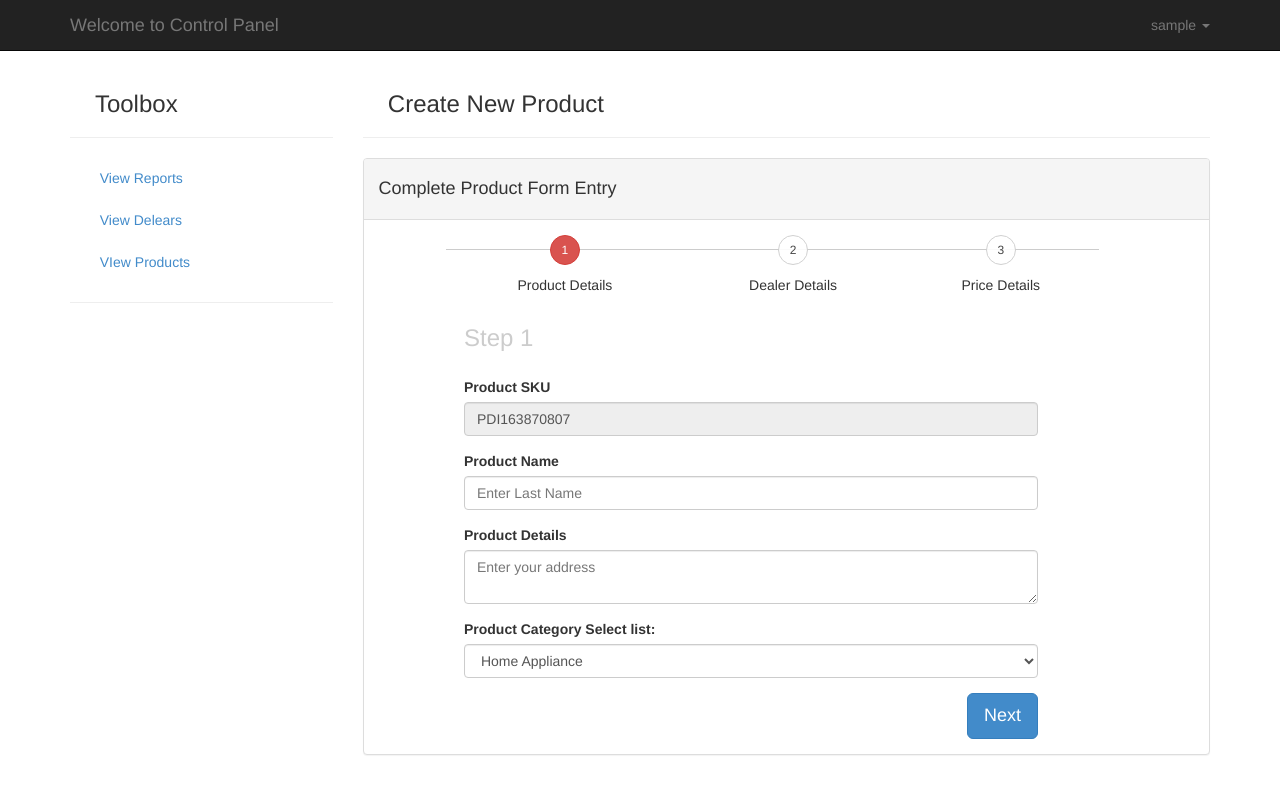
After one commit to sagar767/inventory, a PHP site: page /sites/new-product in a window 1280 px wide. The commit adds this page. Run offline with PHP 8.4, Linux system fonts and the light colour scheme; the visitor is signed in with stand-in values (Sample User, id 1); a stand-in replaces the project's code that opens the database connection; some web fonts are replaced.

Commit message:
Session related functionality modified;Product Page added

```diff
--- a/css/style.css
+++ b/css/style.css
@@ -25,3 +25,51 @@ footer {
   -o-border-radius: 10px;
   border-radius: 10px;
 }
+
+/*Product Registration Form*/
+.stepwizard-step p {
+	margin-top: 10px;
+}
+.stepwizard-row {
+	display: table-row;
+}
+.stepwizard {
+	display: table;
+	width: 80%;
+	position: relative;
+}
+.stepwizard-step button[disabled] {
+	opacity: 1 !important;
+	filter: alpha(opacity=100) !important;
+}
+.stepwizard-row:before {
+	top: 14px;
+	bottom: 0;
+	position: absolute;
+	content: " ";
+	width: 100%;
+	height: 1px;
+	background-color: #ccc;
+	z-order: 0;
+}
+.stepwizard-step {
+	display: table-cell;
+	text-align: center;
+	position: relative;
+}
+.panel-body form h3{
+	color:#CCCCCC;
+	margin-bottom:25px;
+}
+.btn-circle {
+	width: 30px;
+	height: 30px;
+	text-align: center;
+	padding: 6px 0;
+	font-size: 12px;
+	line-height: 1.428571429;
+	border-radius: 15px;
+}
+.btn[disabled]{
+	opacity:0.9;
+}
--- /dev/null
+++ b/js/site.js
@@ -0,0 +1,42 @@
+$(document).ready(function () {
+  var navListItems = $('div.setup-panel div a'),
+		  allWells = $('.setup-content'),
+		  allNextBtn = $('.nextBtn');
+
+  allWells.hide();
+
+  navListItems.click(function (e) {
+	  e.preventDefault();
+	  var $target = $($(this).attr('href')),
+			  $item = $(this);
+
+	  if (!$item.hasClass('disabled')) {
+		  navListItems.removeClass('btn-danger').addClass('btn-default');
+		  $item.addClass('btn-danger');
+		  allWells.hide();
+		  $target.show();
+		  $target.find('input:eq(0)').focus();
+	  }
+  });
+
+  allNextBtn.click(function(){
+	  var curStep = $(this).closest(".setup-content"),
+		  curStepBtn = curStep.attr("id"),
+		  nextStepWizard = $('div.setup-panel div a[href="#' + curStepBtn + '"]').parent().next().children("a"),
+		  curInputs = curStep.find("input[type='text'],input[type='url'],textarea[textarea]"),
+		  isValid = true;
+
+	  $(".form-group").removeClass("has-error");
+	  for(var i=0; i<curInputs.length; i++){
+		  if (!curInputs[i].validity.valid){
+			  isValid = false;
+			  $(curInputs[i]).closest(".form-group").addClass("has-error");
+		  }
+	  }
+
+	  if (isValid)
+		  nextStepWizard.removeAttr('disabled').trigger('click');
+  });
+
+  $('div.setup-panel div a.btn-danger').trigger('click');
+});
--- a/sites/layout/footer.php
+++ b/sites/layout/footer.php
@@ -2,5 +2,6 @@
 <script src="../js/jquery.validate.min.js" type="text/javascript"></script>
 <script src="../js/bootstrap.min.js" type="text/javascript"></script>
 <script src="../js/jquery.ui.shake.min.js" type="text/javascript"></script>
+<script src="../js/site.js" type="text/javascript"></script>
 </body>
 </html>
--- a/sites/layout/primary-nav.php
+++ b/sites/layout/primary-nav.php
@@ -1,4 +1,5 @@
 <!-- Header -->
+<?php require_once ("session.php"); ?>
 <div id="top-nav" class="navbar navbar-inverse navbar-static-top">
   <div class="container">
     <div class="navbar-header">
@@ -12,9 +13,9 @@
 
         <li class="dropdown">
           <a class="dropdown-toggle" role="button" data-toggle="dropdown" href="#">
-            <i class="glyphicon glyphicon-user"></i> Admin <span class="caret"></span></a>
+            <i class="glyphicon glyphicon-user"></i> <?php echo $username; ?> <span class="caret"></span></a>
           <ul class="dropdown-menu" role="menu">
-            <li><a href="asd.php">My Profile</a></li>
+            <li><a href="#">My Profile</a></li>
             <li><a href="../logout"><i class="glyphicon glyphicon-lock"></i> Logout</a></li>
           </ul>
         </li>
--- a/sites/layout/sidebar-nav.php
+++ b/sites/layout/sidebar-nav.php
@@ -4,13 +4,9 @@
       <hr>
 
       <ul class="nav nav-stacked">
-        <li><a href="javascript:;"><i class="glyphicon glyphicon-flash"></i> Alerts</a></li>
-        <li><a href="javascript:;"><i class="glyphicon glyphicon-link"></i> Links</a></li>
-        <li><a href="javascript:;"><i class="glyphicon glyphicon-list-alt"></i> Reports</a></li>
-        <li><a href="javascript:;"><i class="glyphicon glyphicon-book"></i> Books</a></li>
-        <li><a href="javascript:;"><i class="glyphicon glyphicon-briefcase"></i> Tools</a></li>
-        <li><a href="javascript:;"><i class="glyphicon glyphicon-time"></i> Real-time</a></li>
-        <li><a href="javascript:;"><i class="glyphicon glyphicon-plus"></i> Advanced..</a></li>
+        <li><a href="javascript:;"><i class="glyphicon glyphicon-list-alt"></i> View Reports</a></li>
+        <li><a href="javascript:;"><i class="glyphicon glyphicon-user"></i> View Delears</a></li>
+        <li><a href="javascript:;"><i class="glyphicon glyphicon-barcode"></i> VIew Products</a></li>
       </ul>
 
       <hr>
--- /dev/null
+++ b/sites/new-product.php
@@ -0,0 +1,136 @@
+<?php $title = "Home - Inventory";
+
+require_once ("layout/header.php");
+
+require_once ("layout/primary-nav.php");
+
+?>
+
+<div class="container">
+	<!-- upper section -->
+	<div class="row">
+
+		<?php
+		require_once ("layout/sidebar-nav.php");
+		?>
+
+		<div class="col-sm-9">
+
+			<!-- column 2 -->
+			<h3><i class="glyphicon glyphicon-barcode"></i> Create New Product</h3>
+			<hr>
+			<div class="row">
+				<!-- center left-->
+				<div class="col-md-12">
+
+					<div class="panel panel-default">
+						<div class="panel-heading">
+							<h4>Complete Product Form Entry</h4>
+						</div>
+						<div class="panel-body">
+
+							<div class="stepwizard col-md-offset-1">
+								<div class="stepwizard-row setup-panel">
+									<div class="stepwizard-step">
+										<a href="#step-1" type="button" class="btn btn-danger btn-circle">1</a>
+										<p>
+											Product Details
+										</p>
+									</div>
+									<div class="stepwizard-step">
+										<a href="#step-2" type="button" class="btn btn-default btn-circle" disabled="disabled">2</a>
+										<p>
+											Dealer Details
+										</p>
+									</div>
+									<div class="stepwizard-step">
+										<a href="#step-3" type="button" class="btn btn-default btn-circle" disabled="disabled">3</a>
+										<p>
+											Price Details
+										</p>
+									</div>
+								</div>
+							</div>
+							<form role="form" action="" method="post">
+								<div class="row setup-content" id="step-1">
+									<div class="col-xs-9 col-md-offset-1">
+										<div class="col-md-12">
+											<h3> Step 1</h3>
+											<div class="form-group">
+												<label class="control-label">Product SKU</label>
+												<input  maxlength="100" disabled type="text" value="<?php echo "PDI".mt_rand(); ?>" required="required" class="form-control" placeholder="Enter First Name"  />
+											</div>
+											<div class="form-group">
+												<label class="control-label">Product Name</label>
+												<input maxlength="100" type="text" required="required" class="form-control" placeholder="Enter Last Name" />
+											</div>
+											<div class="form-group">
+												<label class="control-label">Product Details</label>
+												<textarea required="required" class="form-control" placeholder="Enter your address" ></textarea>
+											</div>
+											<div class="form-group">
+												<label class="control-label">Product Category</label>
+												<label for="sel1">Select list:</label>
+												  <select class="form-control" id="sel1">
+												    <option>Home Appliance</option>
+												    <option>Mobile</option>
+												    <option>Grocery</option>
+												  </select>
+											</div>
+											<button class="btn btn-primary nextBtn btn-lg pull-right" type="button" >
+												Next
+											</button>
+										</div>
+									</div>
+								</div>
+								<div class="row setup-content" id="step-2">
+									<div class="col-xs-9 col-md-offset-1">
+										<div class="col-md-12">
+											<h3> Step 2</h3>
+											<div class="form-group">
+												<label class="control-label">Company Name</label>
+												<input maxlength="200" type="text" required="required" class="form-control" placeholder="Enter Company Name" />
+											</div>
+											<div class="form-group">
+												<label class="control-label">Company Address</label>
+												<input maxlength="200" type="text" required="required" class="form-control" placeholder="Enter Company Address"  />
+											</div>
+											<button class="btn btn-primary nextBtn btn-lg pull-right" type="button" >
+												Next
+											</button>
+										</div>
+									</div>
+								</div>
+								<div class="row setup-content" id="step-3">
+									<div class="col-xs-9 col-md-offset-1">
+										<div class="col-md-12">
+											<h3> Step 3</h3>
+											<div class="form-group">
+												<label class="control-label">Company Name</label>
+												<input maxlength="200" type="text" required="required" class="form-control" placeholder="Enter Company Name" />
+											</div>
+											<div class="form-group">
+												<label class="control-label">Company Address</label>
+												<input maxlength="200" type="text" required="required" class="form-control" placeholder="Enter Company Address"  />
+											</div>
+											<button class="btn btn-success btn-lg pull-right" type="submit">
+												Submit
+											</button>
+										</div>
+									</div>
+								</div>
+							</form>
+
+						</div><!--/panel-body-->
+					</div><!--/panel-->
+
+				</div><!--/col-->
+			</div><!--/row-->
+		</div><!--/col-span-9-->
+
+	</div>
+</div>
+
+<?php
+require_once ("layout/footer.php");
+?>
--- /dev/null
+++ b/sites/session.php
@@ -0,0 +1,12 @@
+<?php
+session_start();
+if (!empty($_SESSION['login_username'])) {
+	$userid = $_SESSION['login_userid'];
+	$username = $_SESSION['login_username'];
+} else {
+	$_SESSION['login_userid'] = "";
+	$_SESSION['login_username'] = "";
+	session_destroy();
+	header("Location:../login");
+}
+?>
```
Also changed, not shown: sites/ajax/ajaxLogin.php (+17 -17 lines), sites/home.php (+21 -10 lines), sites/layout/sub-nav.php (+36 -20 lines).
